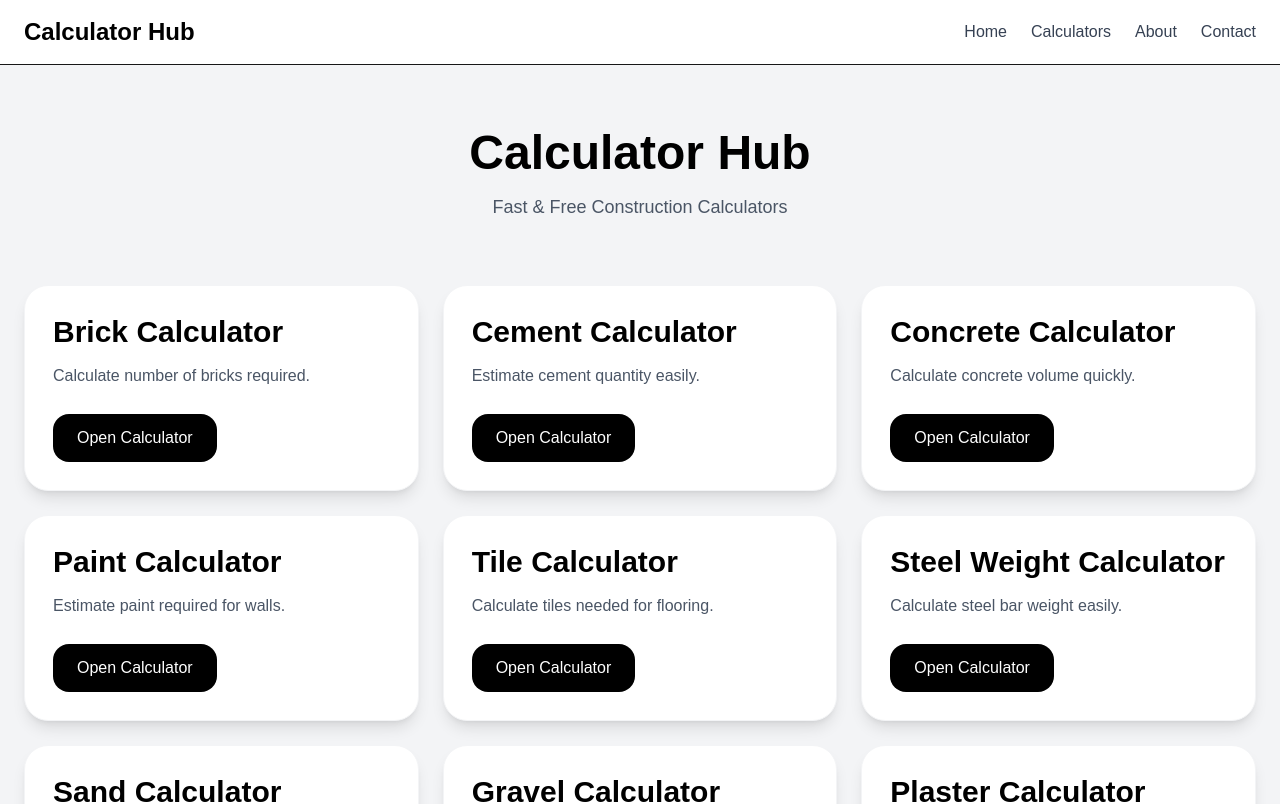
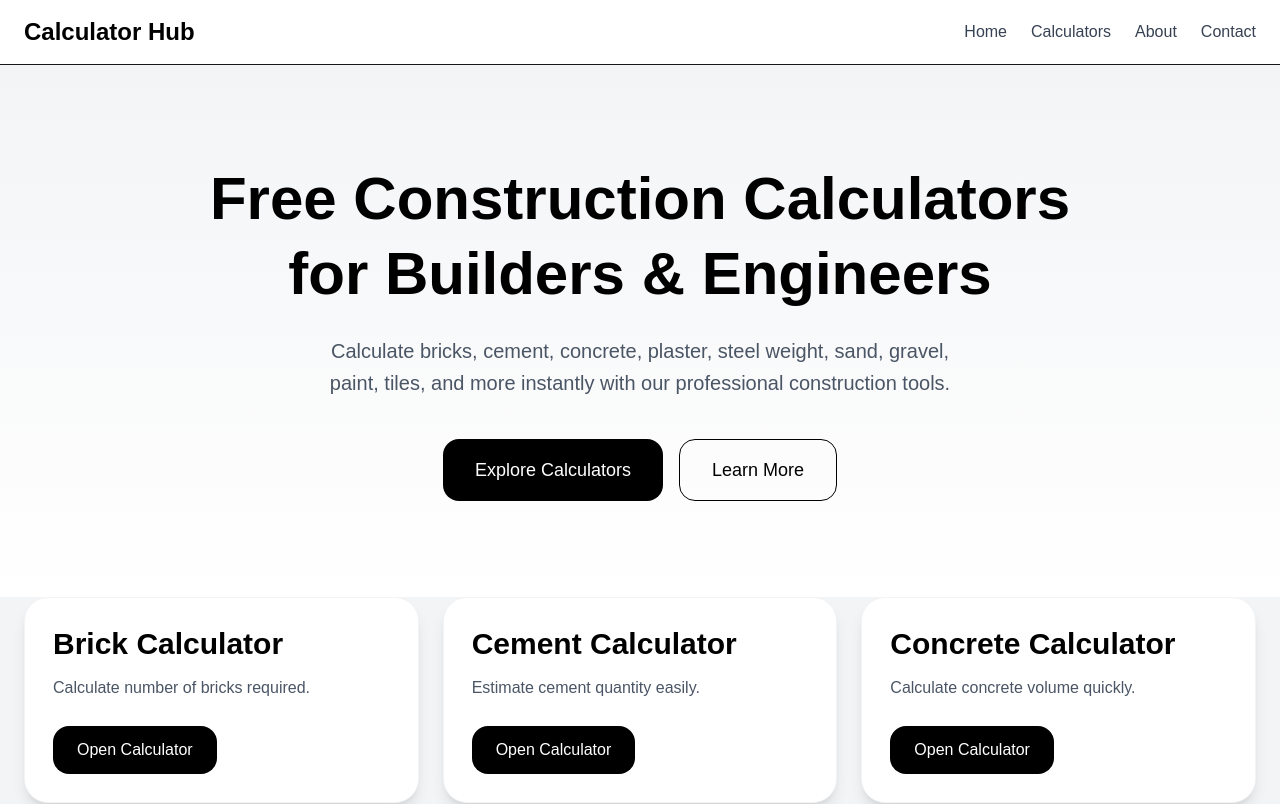
Before and after one commit to payadav142-rgb/calhub, a Next.js app: page / in a window 1280 px wide. Shown: the top 804 px of the page. Built offline with nearby package versions, Linux system fonts and the light colour scheme.

Commit message:
Improved hero section

```diff
--- a/app/page.tsx
+++ b/app/page.tsx
@@ -55,15 +55,29 @@ export default function Home() {
     <main className="min-h-screen bg-gray-100">
       <Navbar />
 
-      <section className="px-6 py-16 text-center">
-        <h1 className="text-5xl font-bold text-black">
-          Calculator Hub
-        </h1>
+      <section className="px-6 py-24 text-center bg-gradient-to-b from-gray-100 to-white">
+  <h1 className="mx-auto max-w-4xl text-6xl font-extrabold leading-tight text-black">
+    Free Construction Calculators
+    for Builders & Engineers
+  </h1>
 
-        <p className="mt-4 text-lg text-gray-600">
-          Fast & Free Construction Calculators
-        </p>
-      </section>
+  <p className="mx-auto mt-6 max-w-2xl text-xl text-gray-600 leading-8">
+    Calculate bricks, cement, concrete,
+    plaster, steel weight, sand, gravel,
+    paint, tiles, and more instantly with
+    our professional construction tools.
+  </p>
+
+  <div className="mt-10 flex justify-center gap-4">
+    <button className="rounded-2xl bg-black px-8 py-4 text-lg text-white transition hover:scale-105 hover:bg-gray-800">
+      Explore Calculators
+    </button>
+
+    <button className="rounded-2xl border border-black px-8 py-4 text-lg text-black transition hover:bg-black hover:text-white">
+      Learn More
+    </button>
+  </div>
+</section>
 
       <section className="grid gap-6 px-6 pb-16 md:grid-cols-2 lg:grid-cols-3">
         {calculators.map((calculator) => (
```
